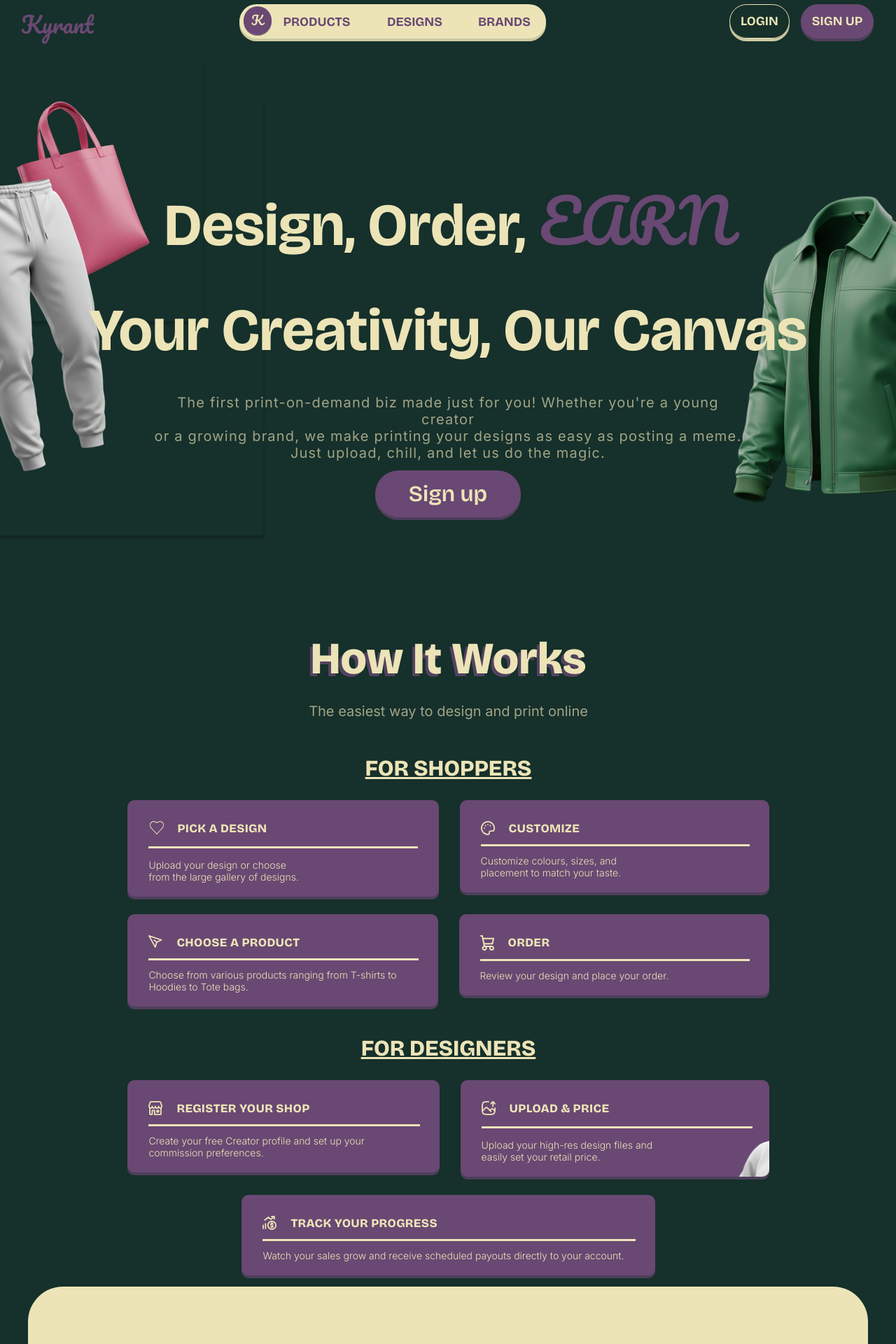
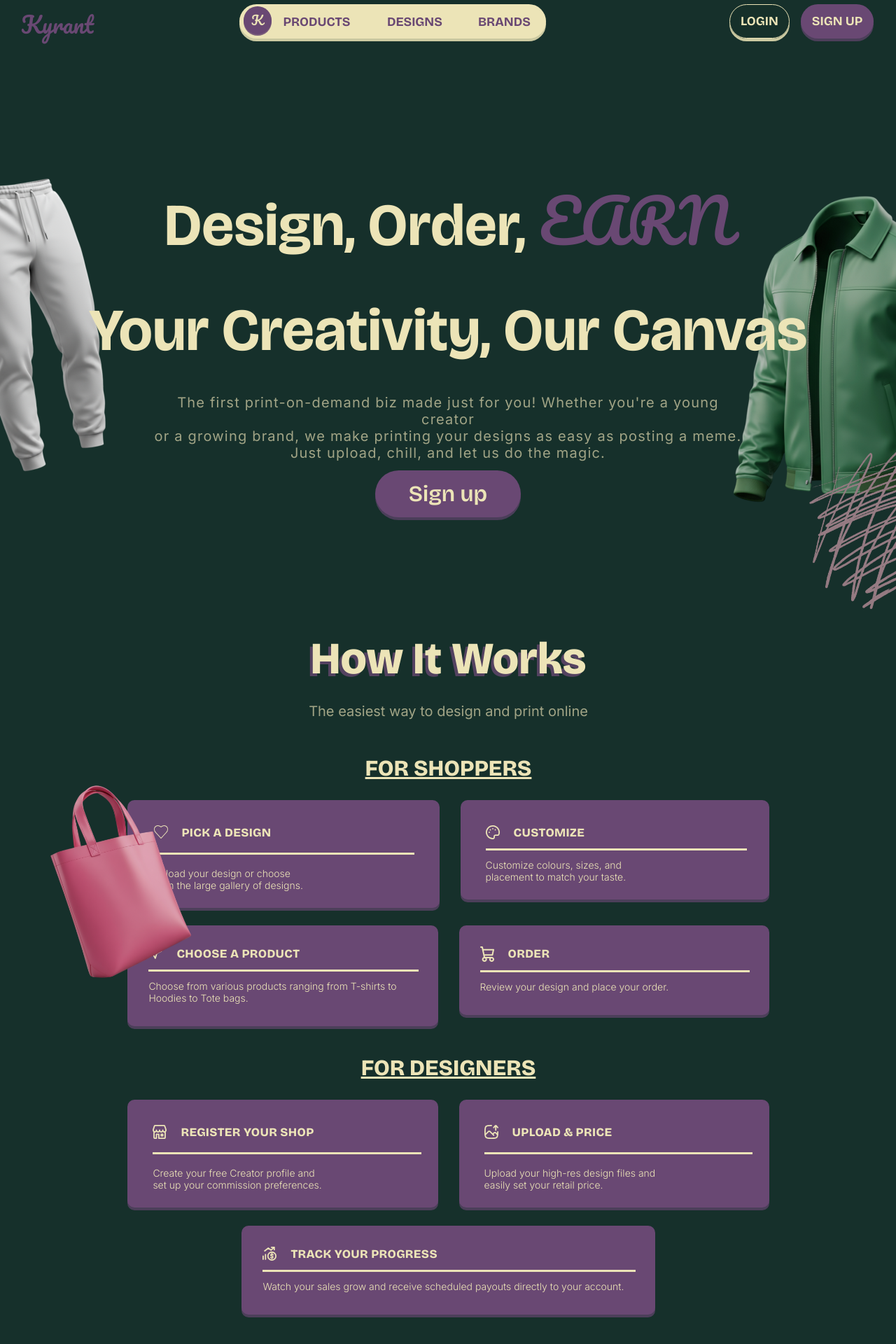
Before and after one commit to JoshuaWX/Kyrant-Wears-2.0, a React (Vite) app: page / in a window 1280 px wide. Shown: the part 40-1960 px from the top of the page at 70% size. Built offline with nearby package versions, Linux system fonts and the light colour scheme; no server answers; a web font is replaced by a local one.

Commit message:
landing page changes

```diff
--- a/src/components/FaqSection.tsx
+++ b/src/components/FaqSection.tsx
@@ -53,7 +53,7 @@ const FaqSection: FunctionComponent = () => {
       {/* FAQ Title */}
       <h2
         id="faq-heading"
-        className="m-0 relative text-[36px] sm:text-[48px] md:text-[64px] font-extrabold font-bricolage-grotesque text-wheat-100 text-center mb-0"
+        className="m-0 relative text-[36px] sm:text-[48px] md:text-[64px] font-extrabold font-bricolage-grotesque text-wheat-100 text-center mb-0 mt-50"
       >
         FAQ
       </h2>
--- a/src/components/HeroSection.tsx
+++ b/src/components/HeroSection.tsx
@@ -12,20 +12,11 @@ interface HeroSectionProps {
 
 const  HeroSection: FunctionComponent<HeroSectionProps> = ({ onSignUpClick }) => {
   return (
-    <section className="w-full lg:w-[1385px] flex items-start justify-center pt-0 px-4 sm:px-5 pb-8 sm:pb-[54px] box-border max-w-full shrink-0 text-center text-[40px] sm:text-[55px] md:text-[70px] lg:text-[85px] text-darkslateblue font-pacifico relative">
-      {/* Decorative product image - top left (tote bag) */}
-      <div className="hidden md:block w-[250px] lg:w-[369.7px] h-[250px] lg:h-[369.7px] absolute top-[-100px] lg:top-[-150px] left-[-40px] lg:left-[-80px] z-[2] pointer-events-none">
-        <img
-          className="absolute h-full w-full top-0 right-0 bottom-0 left-0 shadow-[0px_4px_4px_rgba(0,_0,_0,_0.25)] max-w-full overflow-hidden max-h-full object-contain"
-          alt="Decorative tote bag"
-          src="/assets/visualelectric-1754182789652-1@2x.png"
-        />
-      </div>
-
+    <section className="w-full lg:w-[1385px] flex items-center justify-center mx-auto pt-0 px-4 sm:px-5 pb-8 sm:pb-[54px] box-border max-w-full shrink-0 text-center text-[40px] sm:text-[55px] md:text-[70px] lg:text-[85px] text-darkslateblue font-pacifico relative">
       {/* Decorative product image - right side (green hoodie) */}
       <div className="hidden md:block w-[280px] lg:w-[420px] h-[380px] lg:h-[569px] absolute top-[-20px] right-[-40px] lg:right-[-80px] z-[1] pointer-events-none">
         <img
-          className="absolute h-full w-full top-0 right-0 bottom-0 left-0 max-w-full overflow-hidden max-h-full object-cover"
+          className="absolute h-full w-full top-0 right-0 bottom-0 left-0 max-w-full overflow-hidden max-h-full object-cover border-0 shadow-none animate-float-circle"
           loading="lazy"
           alt="Decorative green hoodie"
           src="/assets/visualelectric-1754181872365-2@2x.png"
@@ -35,7 +26,7 @@ const  HeroSection: FunctionComponent<HeroSectionProps> = ({ onSignUpClick }) =>
       {/* Decorative product image - left side (pants) */}
       <div className="hidden lg:block w-[625.9px] h-[625.9px] absolute top-[-100px] left-[-250px] z-[2] pointer-events-none">
         <img
-          className="absolute h-full w-full top-0 right-0 bottom-0 left-0 shadow-[0px_4px_4px_rgba(0,_0,_0,_0.25)] max-w-full overflow-hidden max-h-full object-contain"
+          className="absolute h-full w-full top-0 right-0 bottom-0 left-0 border-0 shadow-none max-w-full overflow-hidden max-h-full object-contain animate-float-circle-delayed"
           loading="lazy"
           alt="Decorative pants"
           src="/assets/visualelectric-1753143208821-2@2x.png"
@@ -43,7 +34,7 @@ const  HeroSection: FunctionComponent<HeroSectionProps> = ({ onSignUpClick }) =>
       </div>
 
       {/* Main hero content */}
-      <div className="flex flex-col items-center gap-4 sm:gap-6 max-w-full z-[3]">
+      <div className="flex flex-col items-center gap-4 sm:gap-6 max-w-full  z-[3]">
         {/* Main tagline */}
         <h1 className="m-0 relative text-[length:inherit] font-[inherit] text-center">
           <b className="font-bricolage-grotesque text-wheat-100">
--- a/src/components/HowItWorks.tsx
+++ b/src/components/HowItWorks.tsx
@@ -10,7 +10,7 @@ import StepCard from "../components/StepCard";
 const HowItWorks: FunctionComponent = () => {
   return (
     <section
-      className="self-stretch flex items-start justify-center py-0 pl-4 sm:pl-[21px] pr-4 sm:pr-5 box-border max-w-full shrink-0 text-center text-[36px] sm:text-[48px] md:text-[64px] text-wheat-100 font-bricolage-grotesque"
+      className="self-stretch flex items-start justify-center py-0 pl-4 sm:pl-[21px] pr-4 sm:pr-5 box-border max-w-full shrink-0 text-center text-[36px] sm:text-[48px] md:text-[64px] text-wheat-100 font-bricolage-grotesque mb-50"
       aria-labelledby="how-it-works-heading"
     >
       <div className="flex flex-col items-center gap-6 sm:gap-10 max-w-full">
@@ -36,9 +36,18 @@ const HowItWorks: FunctionComponent = () => {
           </h3>
 
           {/* Row 1: Pick a Design + Customize */}
-          <div className="self-stretch flex items-start justify-center flex-wrap content-start gap-[30px]">
-            {/* PICK A DESIGN - with decorative tote bag overlay */}
-            <div className="flex-1 shadow-[0px_4px_0px_rgba(105,_72,_115,_0.65)] rounded-num-10 bg-darkslateblue flex flex-col items-start pt-[30px] px-[30px] pb-5 box-border relative isolate gap-[15px] min-w-[194px]">
+          <div className="self-stretch flex items-start justify-center flex-wrap content-start gap-[30px] relative">
+            {/* Decorative tote bag - floating outside PICK A DESIGN card (increased by 40%) */}
+            <div className="w-[392px] h-[392px] absolute top-[-80px] left-[-220px] z-[3] shrink-0 pointer-events-none hidden md:block">
+              <img
+                className="w-full h-full object-contain animate-float-circle"
+                alt="Decorative tote bag"
+                src="/assets/visualelectric-1754182789652-1@2x.png"
+              />
+            </div>
+
+            {/* PICK A DESIGN - increased height by ~20% */}
+            <div className="flex-1 shadow-[0px_4px_0px_rgba(105,_72,_115,_0.65)] rounded-num-10 bg-darkslateblue flex flex-col items-start pt-[36px] px-[36px] pb-6 box-border relative isolate gap-[18px] min-w-[194px] overflow-hidden">
               <div className="flex items-start py-0 px-0.5 shrink-0">
                 <div className="flex items-start gap-[19px]">
                   <img
@@ -59,8 +68,8 @@ const HowItWorks: FunctionComponent = () => {
               </p>
             </div>
 
-            {/* CUSTOMIZE - with decorative organic shapes overlay */}
-            <div className="flex-1 shadow-[0px_4px_0px_rgba(105,_72,_115,_0.65)] rounded-num-10 bg-darkslateblue flex flex-col items-start pt-[30px] pb-5 pl-[30px] pr-7 box-border relative isolate gap-3 min-w-[194px] overflow-hidden">
+            {/* CUSTOMIZE - increased height by ~20% */}
+            <div className="flex-1 shadow-[0px_4px_0px_rgba(105,_72,_115,_0.65)] rounded-num-10 bg-darkslateblue flex flex-col items-start pt-[36px] pb-6 pl-[36px] pr-8 box-border relative isolate gap-3 min-w-[194px]">
               <div className="flex items-start gap-5 shrink-0">
                 <img
                   className="w-5 relative max-h-full z-[1]"
@@ -77,12 +86,6 @@ const HowItWorks: FunctionComponent = () => {
                 <br />
                 placement to match your taste.
               </p>
-              {/* Decorative organic shapes background */}
-              <img
-                className="w-[336.9px] absolute top-[-143px] right-[-224.9px] max-h-full object-contain z-[2] shrink-0 pointer-events-none"
-                alt=""
-                src="/assets/vecteezy-hand-drawn-abstract-organic-shapes-background-24289943-1@2x.png"
-              />
             </div>
           </div>
 
@@ -111,16 +114,29 @@ const HowItWorks: FunctionComponent = () => {
           </h3>
 
           {/* Row 1: Register Your Shop + Upload & Price */}
-          <div className="self-stretch flex items-start justify-center flex-wrap content-start gap-[30px]">
-            {/* REGISTER YOUR SHOP */}
-            <StepCard
-              icon="/assets/Vector5.svg"
-              title="REGISTER YOUR SHOP"
-              description={`Create your free Creator profile and\nset up your commission preferences.`}
-            />
+          <div className="self-stretch flex items-start justify-center flex-wrap content-start gap-[30px] relative">
+            {/* REGISTER YOUR SHOP - increased height by ~20% */}
+            <div className="flex-1 shadow-[0px_4px_0px_rgba(105,_72,_115,_0.65)] rounded-num-10 bg-darkslateblue flex flex-col items-start pt-[36px] pb-6 pl-[36px] pr-6 box-border relative isolate gap-[18px] min-w-[194px] overflow-hidden">
+              <div className="flex items-start gap-5 shrink-0">
+                <img
+                  className="w-5 relative max-h-full z-[1]"
+                  alt=""
+                  src="/assets/Vector5.svg"
+                />
+                <span className="relative tracking-num-0_02 font-extrabold z-[1] text-num-17 text-wheat-100 font-bricolage-grotesque">
+                  REGISTER YOUR SHOP
+                </span>
+              </div>
+              <div className="self-stretch h-[3px] relative border-wheat-100 border-solid border-t-[3px] box-border z-[1]" />
+              <p className="relative text-num-14 font-light font-inter text-left z-[1] text-wheat-100 m-0">
+                Create your free Creator profile and
+                <br />
+                set up your commission preferences.
+              </p>
+            </div>
 
-            {/* UPLOAD & PRICE - with decorative shirt overlay */}
-            <div className="flex-1 shadow-[0px_4px_0px_rgba(105,_72,_115,_0.65)] rounded-num-10 bg-darkslateblue flex flex-col items-start pt-[30px] pb-5 pl-[30px] pr-6 box-border relative isolate gap-[15px] min-w-[194px] overflow-hidden">
+            {/* UPLOAD & PRICE - increased height by ~20% */}
+            <div className="flex-1 shadow-[0px_4px_0px_rgba(105,_72,_115,_0.65)] rounded-num-10 bg-darkslateblue flex flex-col items-start pt-[36px] pb-6 pl-[36px] pr-6 box-border relative isolate gap-[18px] min-w-[194px] overflow-hidden">
               <div className="flex items-start gap-5 shrink-0">
                 <img
                   className="w-5 relative max-h-full z-[1]"
@@ -137,16 +153,16 @@ const HowItWorks: FunctionComponent = () => {
                 <br />
                 easily set your retail price.
               </p>
-              {/* Decorative shirt image */}
-              <div className="w-[426.6px] h-[426.6px] absolute right-[-248.6px] bottom-[-258.6px] z-[2] shrink-0 pointer-events-none">
-                <img
-                  className="absolute h-full w-full top-0 right-0 bottom-0 left-0 max-w-full overflow-hidden max-h-full object-contain"
-                  loading="lazy"
-                  alt=""
-                  src="/assets/visualelectric-1753142908143-1@2x.png"
-                />
-              </div>
             </div>
+          </div>
+
+          {/* Decorative organic shapes - floating outside UPLOAD & PRICE card (increased by 40%) */}
+          <div className="w-[392px] h-[392px] absolute top-[600px] right-[-180px] z-[4] shrink-0 pointer-events-none hidden md:block">
+            <img
+              className="w-full h-full object-contain animate-float-circle-delayed"
+              alt=""
+              src="/assets/vecteezy-hand-drawn-abstract-organic-shapes-background-24289943-1@2x.png"
+            />
           </div>
 
           {/* Row 2: Track Your Progress (centered) */}
--- a/src/components/StepCard.tsx
+++ b/src/components/StepCard.tsx
@@ -24,7 +24,7 @@ const StepCard: FunctionComponent<StepCardProps> = ({
 }) => {
   return (
     <div
-      className={`flex-1 shadow-[0px_4px_0px_rgba(105,_72,_115,_0.65)] rounded-num-10 bg-darkslateblue flex flex-col items-start pt-5 sm:pt-[30px] pb-4 sm:pb-5 pl-4 sm:pl-[30px] pr-4 sm:pr-7 box-border gap-3 min-w-[160px] sm:min-w-[194px] text-num-14 sm:text-num-17 text-wheat-100 font-bricolage-grotesque ${className}`}
+      className={`flex-1 shadow-[0px_4px_0px_rgba(105,_72,_115,_0.65)] rounded-num-10 bg-darkslateblue flex flex-col items-start pt-5 sm:pt-[30px] pb-6 sm:pb-8 pl-4 sm:pl-[30px] pr-4 sm:pr-7 box-border gap-3 min-w-[160px] sm:min-w-[194px] text-num-14 sm:text-num-17 text-wheat-100 font-bricolage-grotesque ${className}`}
     >
       {/* Icon and title row */}
       <div className="flex items-start gap-5 shrink-0">
--- a/src/index.css
+++ b/src/index.css
@@ -58,3 +58,61 @@ img {
   transform: translateX(0) translateY(0) !important;
   transition: transform 600ms cubic-bezier(.22,.9,.35,1), opacity 420ms ease;
 }
+
+/* Float animation for decorative images - 5px radius gentle floating */
+@keyframes float {
+  0%, 100% {
+    transform: translateY(0);
+  }
+  50% {
+    transform: translateY(-5px);
+  }
+}
+
+.animate-float {
+  animation: float 3s ease-in-out infinite;
+}
+
+/* Different timing for variety */
+.animate-float-delayed {
+  animation: float 3.5s ease-in-out infinite;
+  animation-delay: 0.5s;
+}
+
+.animate-float-slow {
+  animation: float 4s ease-in-out infinite;
+  animation-delay: 1s;
+}
+
+/* Circular float animation - 5-7px radius */
+@keyframes float-circle {
+  0% {
+    transform: translate(0, 0);
+  }
+  25% {
+    transform: translate(5px, -5px);
+  }
+  50% {
+    transform: translate(0, -7px);
+  }
+  75% {
+    transform: translate(-5px, -5px);
+  }
+  100% {
+    transform: translate(0, 0);
+  }
+}
+
+.animate-float-circle {
+  animation: float-circle 4s ease-in-out infinite;
+}
+
+.animate-float-circle-delayed {
+  animation: float-circle 4.5s ease-in-out infinite;
+  animation-delay: 0.75s;
+}
+
+.animate-float-circle-slow {
+  animation: float-circle 5s ease-in-out infinite;
+  animation-delay: 1.5s;
+}
```
Also changed, not shown: src/components/PopularProducts.tsx (+7 -7 lines).
